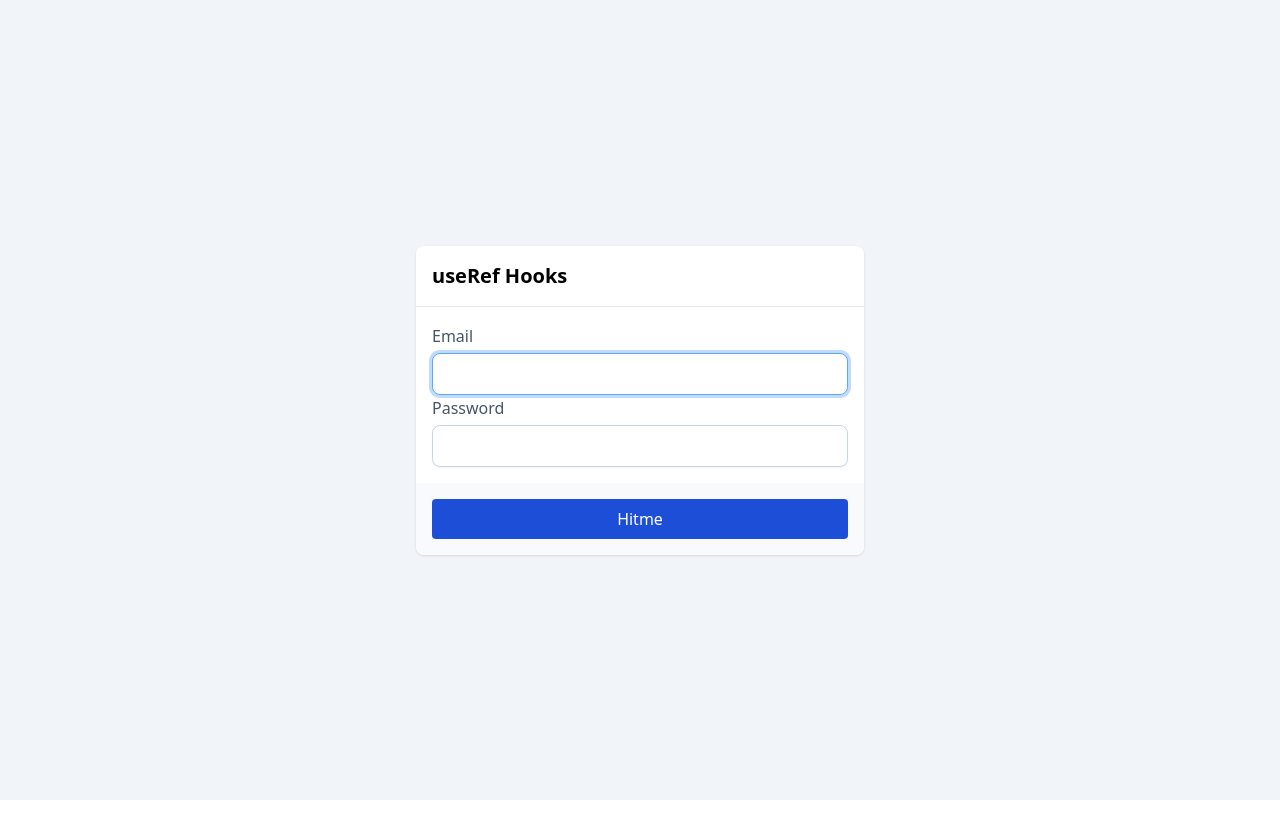
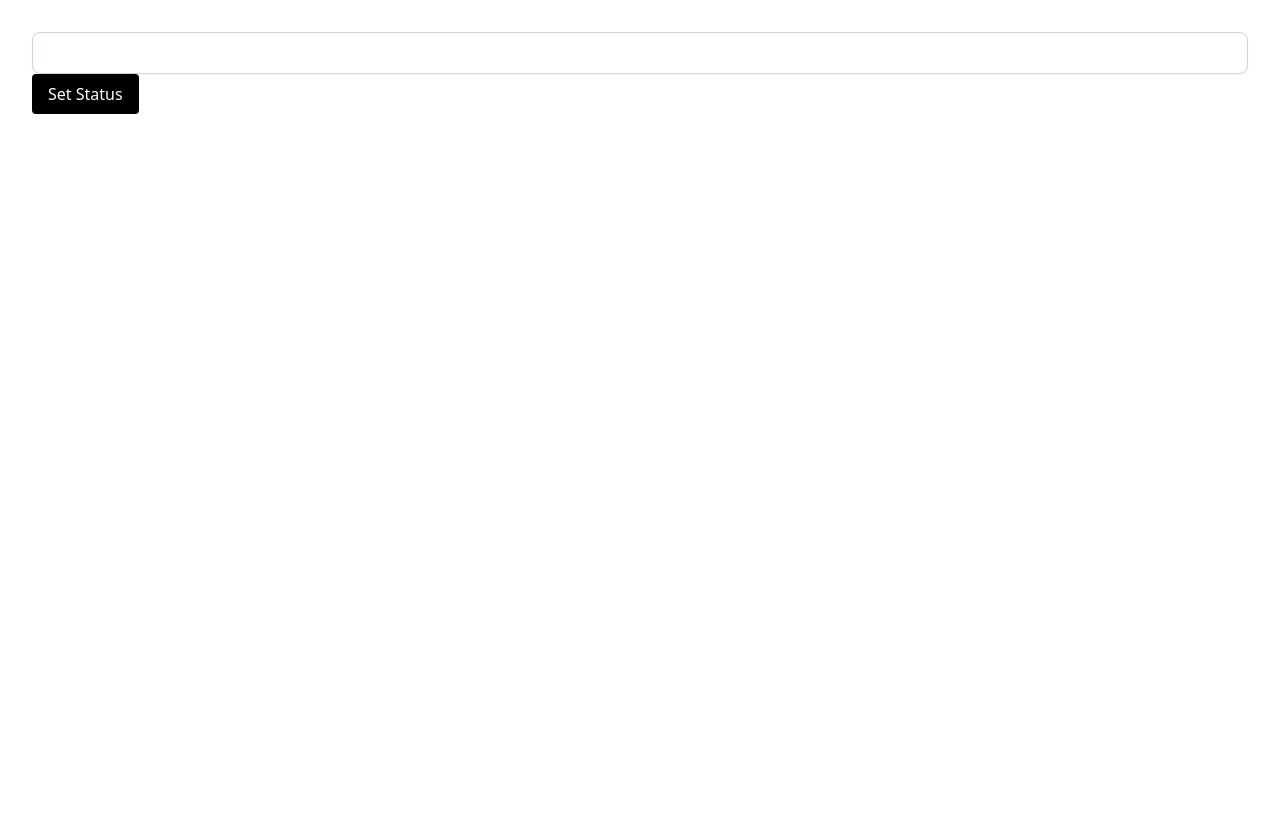
Before and after one commit to ilhamnopi/test-react-js, a React (Vite) app: page / in a window 1280 px wide. Shown: the top 838 px of the page. Before the commit the page ends 800 px from the top, so only its background shows below. Built offline with nearby package versions, Linux system fonts and the light colour scheme.

Commit message:
test-react-10

```diff
--- a/src/App.jsx
+++ b/src/App.jsx
@@ -1,7 +1,8 @@
-import Useref from "./components/Useref";
+import Todo from "./components/Todo";
+import UseEffect from "./components/useEffect";
 
 function App() {
-  return <Useref></Useref>;
+  return <UseEffect></UseEffect>;
 }
 
 export default App;
--- a/src/components/Button.jsx
+++ b/src/components/Button.jsx
@@ -1,6 +1,6 @@
 import clsx from "clsx";
 export default function Button(props) {
-  const { className = { className }, text, children, type = "submit" } = props;
+  const { className = "bg-blend-darken", text, children, type = "submit" } = props;
   return (
     <button
       {...props}
--- a/src/components/Input.jsx
+++ b/src/components/Input.jsx
@@ -3,6 +3,7 @@
 // const Input = forwardRef(({ type = "text", className, ...props }, ref) => {
 //   return <input ref={ref} {...props} type={type} className="rounded-lg border-slate-300 shadow-sm w-full focus:outline-none focus:ring focus:ring-blue-200 focus:border-blue-400 transition duration-300" />;
 
+import clsx from "clsx";
 import { useEffect, useRef } from "react";
 
 // });
@@ -14,7 +15,7 @@ const Input = ({ isFocused = false, type = "text", className, ...props }) => {
       inputRef.current.focus();
     }
   }, []);
-  return <input ref={inputRef} {...props} type={type} className="rounded-lg border-slate-300 shadow-sm w-full focus:outline-none focus:ring focus:ring-blue-200 focus:border-blue-400 transition duration-300" />;
+  return <input ref={inputRef} {...props} type={type} className={clsx(className, "rounded-lg border-slate-300 shadow-sm w-full focus:outline-none focus:ring focus:ring-blue-200 focus:border-blue-400 transition duration-300")} />;
 };
 
 export default Input;
--- /dev/null
+++ b/src/components/UseEffect.jsx
@@ -0,0 +1,54 @@
+import PlaceContentCenter from "./PlaceContentCenter";
+import Input from "./input";
+import Button from "./Button";
+import { useEffect, useState } from "react";
+const UseEffect = () => {
+  //
+  const [name, setName] = useState("");
+  const [online, setOnline] = useState(false);
+  const [scrollPosition, setScrollPosition] = useState(window.scroll);
+
+  function updateScrollPostion() {
+    const windowScrolling = window.scrollY;
+    console.log(`window scroll position: ${windowScrolling}`);
+    setScrollPosition(windowScrolling);
+  }
+  /*
+Use effect dipanggil pertama kali pada saat aplikasi di render
+berikut fungsi dari masing" useEffect
+*/
+  // 1 Use Effect yang selalu di render
+  useEffect(() => {
+    // console.log("i always rendered");
+  });
+  // 2 Use Effect yang hanya di render 1 x pada saat baru di render
+  useEffect(() => {
+    console.log("Only one to render");
+  }, []);
+  // 3 akan di render apabila setiap state-nya kita ubah
+  useEffect(() => {
+    console.log(`I am now ${online ? "Online" : "Offline"}`);
+  }, [online]);
+  // 4 clean up useEffect
+
+  function onKeyDown(e) {}
+
+  useEffect(() => {
+    console.log("Attaching");
+    window.addEventListener("scroll", updateScrollPostion);
+    // window.addEventListener("keydown", onKeyDown);
+    // return () => {
+    //   window.removeEventListener("keydown", onKeyDown);
+    // };
+  }, []);
+
+  //
+  return (
+    <div className="h-[4000px] p-8">
+      <Input value={name} onChange={(e) => setName(e.target.value)} />
+      <Button onClick={() => setOnline((online) => !online)}>Set Status</Button>
+    </div>
+  );
+};
+
+export default UseEffect;
--- a/src/components/Useref.jsx
+++ b/src/components/Useref.jsx
@@ -6,8 +6,7 @@ import { useRef, useState } from "react";
 import Label from "./Label";
 
 const Useref = () => {
-
- const inputRef = useRef(null);
+  const inputRef = useRef(null);
 
   return (
     <PlaceContentCenter>
```
